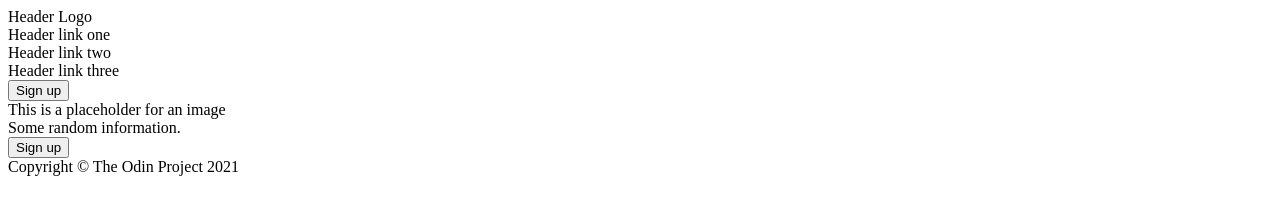
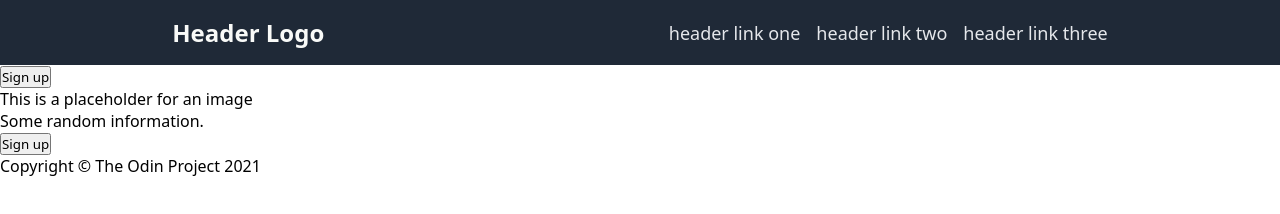
Before and after one commit to selaminhelloworld/re-landing-page, a plain HTML site: page index.html in a window 1280 px wide. Drawn offline with Linux system fonts and the light colour scheme.

Commit message:
Add the styling of header

```diff
--- a/index.html
+++ b/index.html
@@ -4,14 +4,17 @@
     <meta charset="UTF-8">
     <meta name="viewport" content="width=device-width, initial-scale=1.0">
     <title>Project: Landing Page</title>
+    <link rel="stylesheet" href="style.css">
 </head>
 <body>
     <div class="header">
 
         <div class="header-logo">Header Logo</div>
-        <div class="header-link-one">Header link one</div>
-        <div class="header-link-two">Header link two</div>
-        <div class="header-link-three">Header link three</div>
+        <div class="header-link-container">
+            <div class="header-link-one">header link one</div>
+            <div class="header-link-two">header link two</div>
+            <div class="header-link-three">header link three</div>
+        </div>
 
     </div>
 
--- a/style.css
+++ b/style.css
@@ -2,4 +2,32 @@
     box-sizing: border-box;
     margin: 0;
     padding: 0;
+    font-family: system-ui, -apple-system, BlinkMacSystemFont, 'Segoe UI', Roboto, Oxygen, Ubuntu, Cantarell, 'Open Sans', 'Helvetica Neue', sans-serif;
 }
+
+.body {
+    display: flex;
+}
+
+.header {
+    background-color: #1F2937;
+    display: flex;
+    justify-content: space-around;
+    padding: 16px 0;
+    align-items: center;
+    flex-wrap: wrap;
+}
+
+.header-logo {
+    font-size: 24px;
+    color: #F9FAF8;
+    font-weight: bold;
+}
+
+.header-link-container {
+    font-size: 18px;
+    color: #E5E7EB;
+    display: flex;
+    gap: 16px;
+    flex-wrap: wrap;
+}
```
